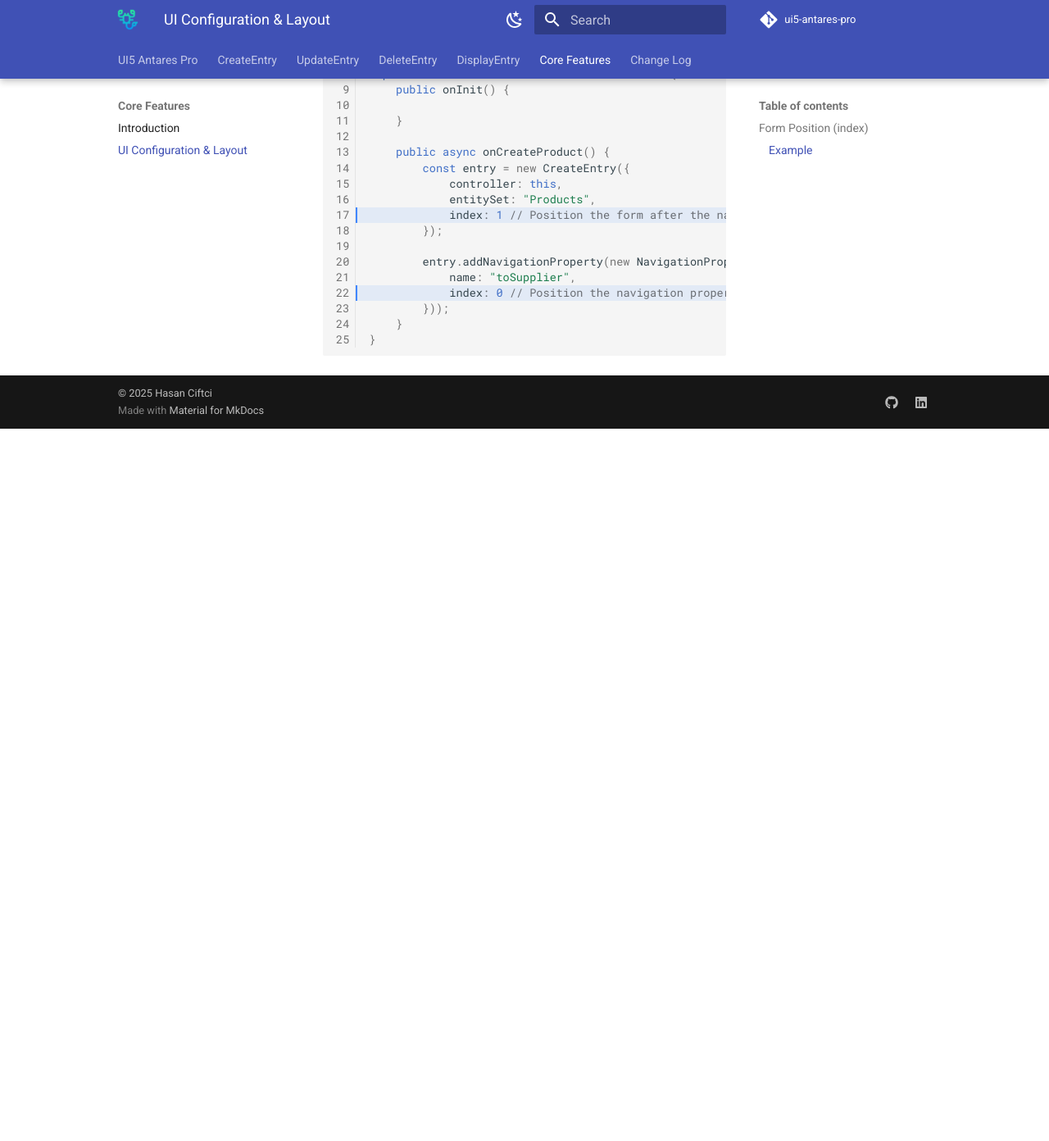
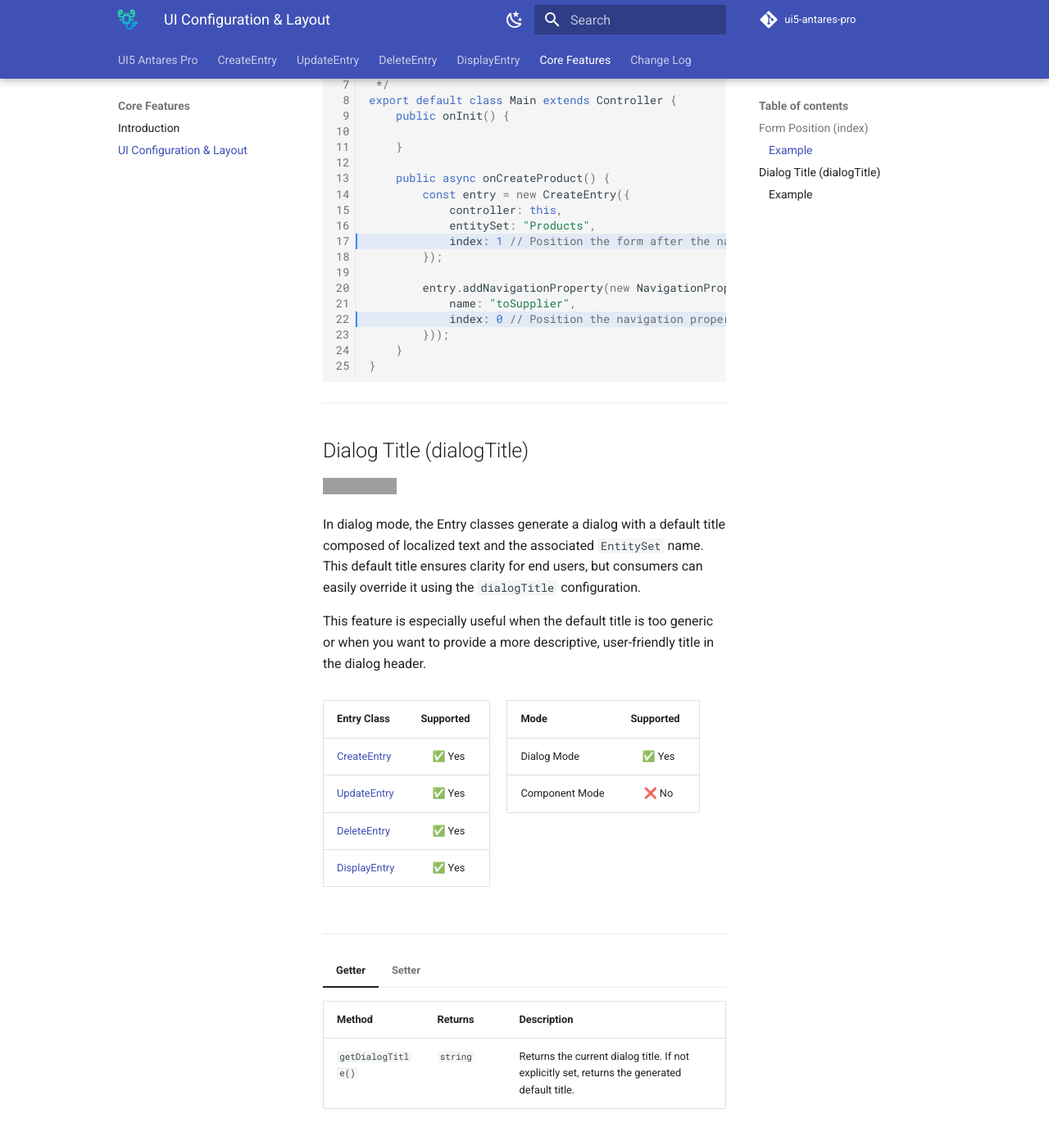
Before and after one commit to ui5-antares-pro/ui5-antares-pro.github.io, an MkDocs documentation site: the page built from docs/core_features/ui_configuration_and_layout.md, in a window 1280 px wide and 1400 px high, scrolled down 1936 px. Shown: the top 1392 px of the window at 82% size. Built offline with MkDocs 1.6.1 and Material for MkDocs 9.7.7, drawn with Linux system fonts in a browser that asks for light colours; comment, search, counter and statistics services are not loaded; before the commit the page ends 2459 px from its top, so only the background shows below that; some of the changed text lies outside the part shown; grey boxes are pictures that could not be loaded.

Commit message:
Documentation part 18

````diff
--- a/docs/core_features/ui_configuration_and_layout.md
+++ b/docs/core_features/ui_configuration_and_layout.md
@@ -21,32 +21,55 @@ By default, the Entry classes place the generated form as the first element with
 
 This feature is especially useful when multiple navigation properties are configured, each producing its own table or form inside the same container. Additionally, `ui5.antares.pro.v2.metadata.NavigationProperty` instances can also define an **`index`** to control the placement of their generated content.
 
-<table>
-  <thead>
-    <tr>
-      <th>Entry Class</th>
-      <th>Supported</th>
-    </tr>
-  </thead>
-  <tbody>
-    <tr>
-      <td><a href="../../create_entry">CreateEntry</a></td>
-      <td style="text-align:center;">✅ Yes</td>
-    </tr>
-    <tr>
-      <td><a href="../../update_entry">UpdateEntry</a></td>
-      <td style="text-align:center;">✅ Yes</td>
-    </tr>
-    <tr>
-      <td><a href="../../delete_entry">DeleteEntry</a></td>
-      <td style="text-align:center;">✅ Yes</td>
-    </tr>
-    <tr>
-      <td><a href="../../display_entry">DisplayEntry</a></td>
-      <td style="text-align:center;">✅ Yes</td>
-    </tr>
-  </tbody>
-</table>
+<div style="display: flex; gap: 20px; align-items: flex-start;">
+
+  <table>
+    <thead>
+      <tr>
+        <th>Entry Class</th>
+        <th>Supported</th>
+      </tr>
+    </thead>
+    <tbody>
+      <tr>
+        <td><a href="../../create_entry">CreateEntry</a></td>
+        <td style="text-align:center;">✅ Yes</td>
+      </tr>
+      <tr>
+        <td><a href="../../update_entry">UpdateEntry</a></td>
+        <td style="text-align:center;">✅ Yes</td>
+      </tr>
+      <tr>
+        <td><a href="../../delete_entry">DeleteEntry</a></td>
+        <td style="text-align:center;">✅ Yes</td>
+      </tr>
+      <tr>
+        <td><a href="../../display_entry">DisplayEntry</a></td>
+        <td style="text-align:center;">✅ Yes</td>
+      </tr>
+    </tbody>
+  </table>
+
+  <table>
+    <thead>
+      <tr>
+        <th>Mode</th>
+        <th>Supported</th>
+      </tr>
+    </thead>
+    <tbody>
+      <tr>
+        <td>Dialog Mode</td>
+        <td style="text-align:center;">✅ Yes</td>
+      </tr>
+      <tr>
+        <td>Component Mode</td>
+        <td style="text-align:center;">✅ Yes</td>
+      </tr>
+    </tbody>
+  </table>
+
+</div>
 
 ---
 
@@ -86,7 +109,7 @@ This feature is especially useful when multiple navigation properties are config
           <td style="width: 25%;"><code>setIndex(newValue)</code></td>
           <td><code>newValue</code></td>
           <td><code>number</code></td>
-          <td>Yes</td>
+          <td>✅ Yes</td>
           <td>Sets the index for the generated form; supports negative values for relative positioning.</td>
         </tr>
       </tbody>
@@ -154,3 +177,158 @@ This feature is especially useful when multiple navigation properties are config
         });
     });
     ```
+
+---
+
+## Dialog Title (dialogTitle)
+
+![string](https://img.shields.io/badge/string-blue?style=flat-square)
+
+In dialog mode, the Entry classes generate a dialog with a default title composed of localized text and the associated `EntitySet` name. This default title ensures clarity for end users, but consumers can easily override it using the `dialogTitle` configuration.
+
+This feature is especially useful when the default title is too generic or when you want to provide a more descriptive, user-friendly title in the dialog header.
+
+<div style="display: flex; gap: 20px; align-items: flex-start;">
+
+  <table>
+     <thead>
+        <tr>
+           <th>Entry Class</th>
+           <th>Supported</th>
+        </tr>
+     </thead>
+     <tbody>
+        <tr>
+           <td><a href="../../create_entry">CreateEntry</a></td>
+           <td style="text-align:center;">✅ Yes</td>
+        </tr>
+        <tr>
+           <td><a href="../../update_entry">UpdateEntry</a></td>
+           <td style="text-align:center;">✅ Yes</td>
+        </tr>
+        <tr>
+           <td><a href="../../delete_entry">DeleteEntry</a></td>
+           <td style="text-align:center;">✅ Yes</td>
+        </tr>
+        <tr>
+           <td><a href="../../display_entry">DisplayEntry</a></td>
+           <td style="text-align:center;">✅ Yes</td>
+        </tr>
+     </tbody>
+  </table>
+
+  <table>
+    <thead>
+      <tr>
+        <th>Mode</th>
+        <th>Supported</th>
+      </tr>
+    </thead>
+    <tbody>
+      <tr>
+        <td>Dialog Mode</td>
+        <td style="text-align:center;">✅ Yes</td>
+      </tr>
+      <tr>
+        <td>Component Mode</td>
+        <td style="text-align:center;">❌ No</td>
+      </tr>
+    </tbody>
+  </table>
+
+</div>
+
+---
+
+=== "Getter"
+
+    <table>
+      <thead>
+        <tr>
+          <th style="width: 25%;">Method</th>
+          <th>Returns</th>
+          <th>Description</th>
+        </tr>
+      </thead>
+      <tbody>
+        <tr>
+          <td style="width: 25%;"><code>getDialogTitle()</code></td>
+          <td><code>string</code></td>
+          <td>Returns the current dialog title. If not explicitly set, returns the generated default title.</td>
+        </tr>
+      </tbody>
+    </table>
+
+=== "Setter"
+
+    <table>
+      <thead>
+        <tr>
+          <th style="width: 25%;">Method</th>
+          <th>Parameter</th>
+          <th>Type</th>
+          <th>Mandatory</th>
+          <th>Description</th>
+        </tr>
+      </thead>
+      <tbody>
+        <tr>
+          <td style="width: 25%;"><code>setDialogTitle(newValue)</code></td>
+          <td><code>newValue</code></td>
+          <td><code>string</code></td>
+          <td>✅ Yes</td>
+          <td>Sets a custom title for the dialog, replacing the generated default title.</td>
+        </tr>
+      </tbody>
+    </table>
+
+### Example
+
+=== "TypeScript"
+
+    ```ts linenums="1" hl_lines="16" title="Main.controller.ts"
+    import Controller from "sap/ui/core/mvc/Controller";
+    import CreateEntry from "ui5/antares/pro/v2/entry/CreateEntry"; // Import the class
+
+    /**
+     * @namespace your.apps.namespace
+     */
+    export default class Main extends Controller {
+        public onInit() {
+
+        }
+
+        public async onCreateProduct() {
+            const entry = new CreateEntry({
+                controller: this,
+                entitySet: "Products",
+                dialogTitle: "Create New Product" // Override the default dialog title
+            });
+        }
+    }
+    ```
+
+=== "JavaScript"
+
+    ```js linenums="1" hl_lines="16" title="Main.controller.js"
+    sap.ui.define([
+        "sap/ui/core/mvc/Controller",
+        "ui5/antares/pro/v2/entry/CreateEntry" // Import the class
+    ], (Controller, CreateEntry) => {
+        "use strict";
+
+        return Controller.extend("your.apps.namespace.Main", {
+            onInit: function () {
+
+            },
+
+            onCreateProduct: async function () {
+                const entry = new CreateEntry({
+                    controller: this,
+                    entitySet: "Products",
+                    dialogTitle: "Create New Product" // Override the default dialog title
+                });
+            }
+        });
+    });
+    ```
````
